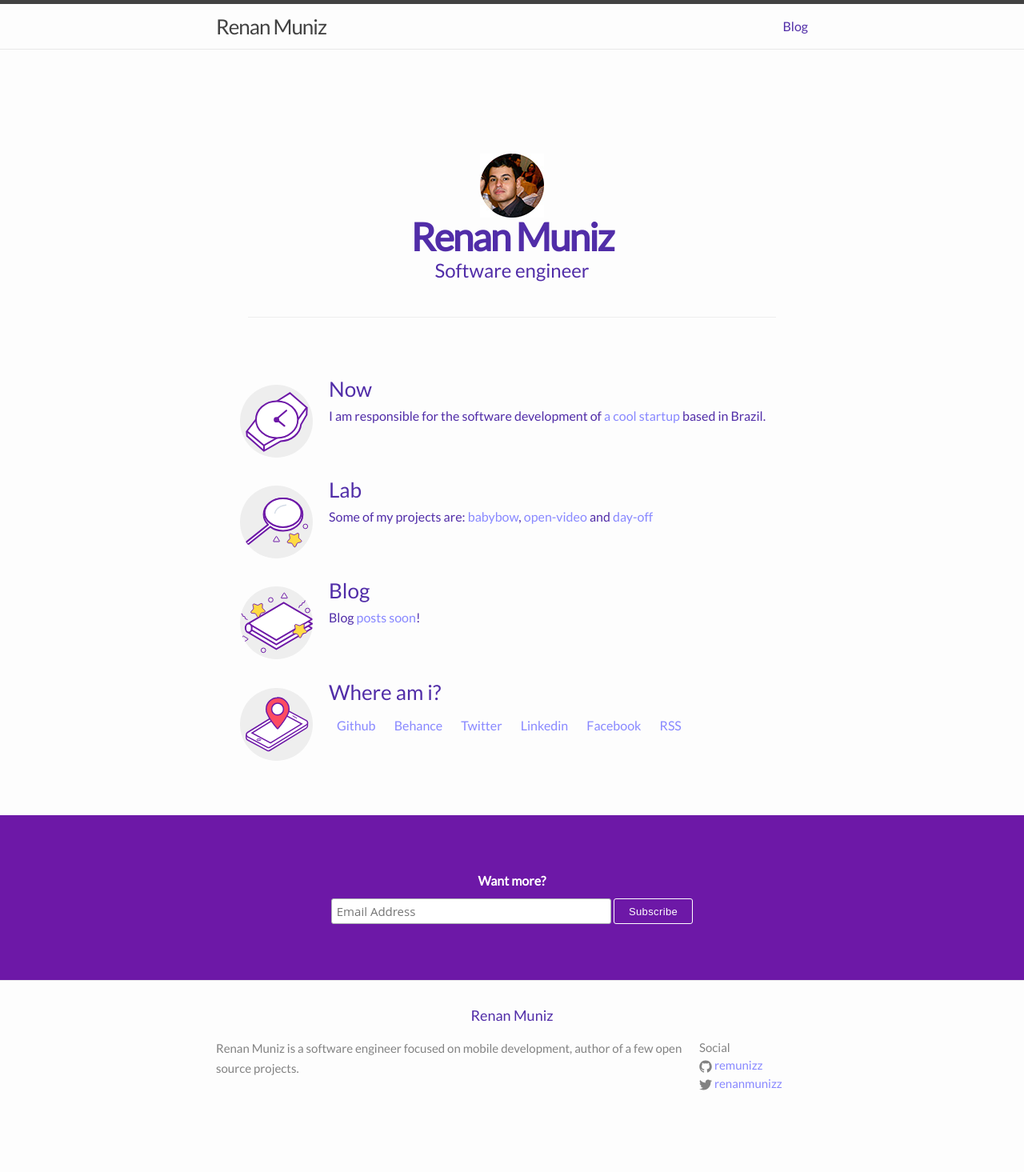
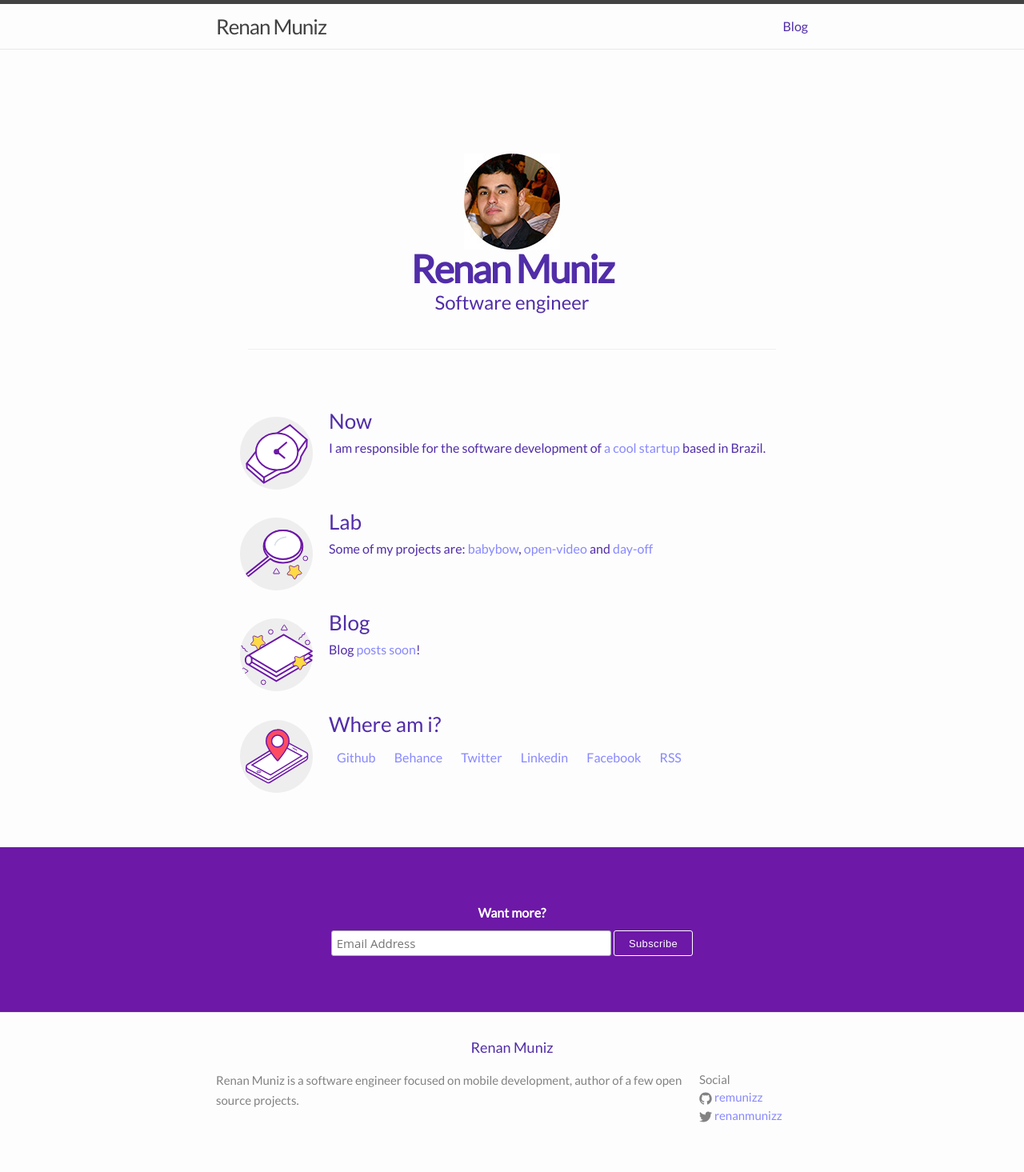
Before and after one commit to remunizz/remunizz.github.io, a Jekyll site: the page built from index.html, in a window 1280 px wide. Shown: the whole page at 80% size. Built offline with Jekyll 4.4.1, drawn with Linux system fonts in a browser that asks for light colours; before the commit the page ends 1425 px from its top, so only the background shows below that.

Commit message:
Update profile photo to @1x 120px

```diff
--- a/_includes/profile.html
+++ b/_includes/profile.html
@@ -4,7 +4,7 @@
       <a href="{{ site.baseurl }}/about/">
 	<picture>
 	<source srcset="{{ site.url }}/assets/profile-photo.jpg, {{ site.baseurl }}/assets/profile-photo-2x.jpg 2x, {{ site.baseurl }}/assets/profile-photo-3x.jpg 3x">
-	<img src="{{ site.baseurl }}/assets/profile-photo.jpg" alt="Renan Muniz profile photo">
+	<img src="{{ site.baseurl }}/assets/profile-photo.jpg" width="120" height="120" alt="Renan Muniz profile photo">
 	</picture>
       </a>
       <h1 class="post-title">{{ site.title }}</h1>
```
Also changed, not shown: assets/profile-photo-2x.jpg, assets/profile-photo-3x.jpg, assets/profile-photo.jpg.
